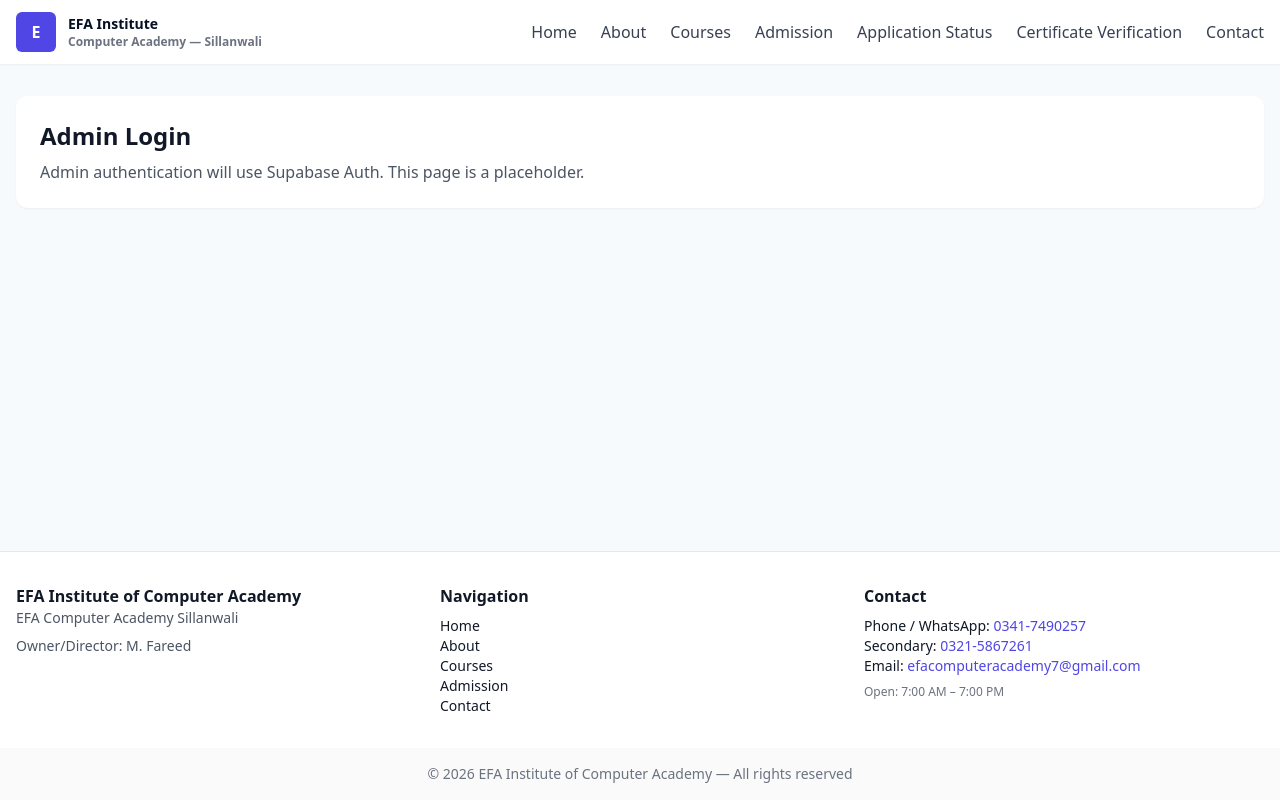
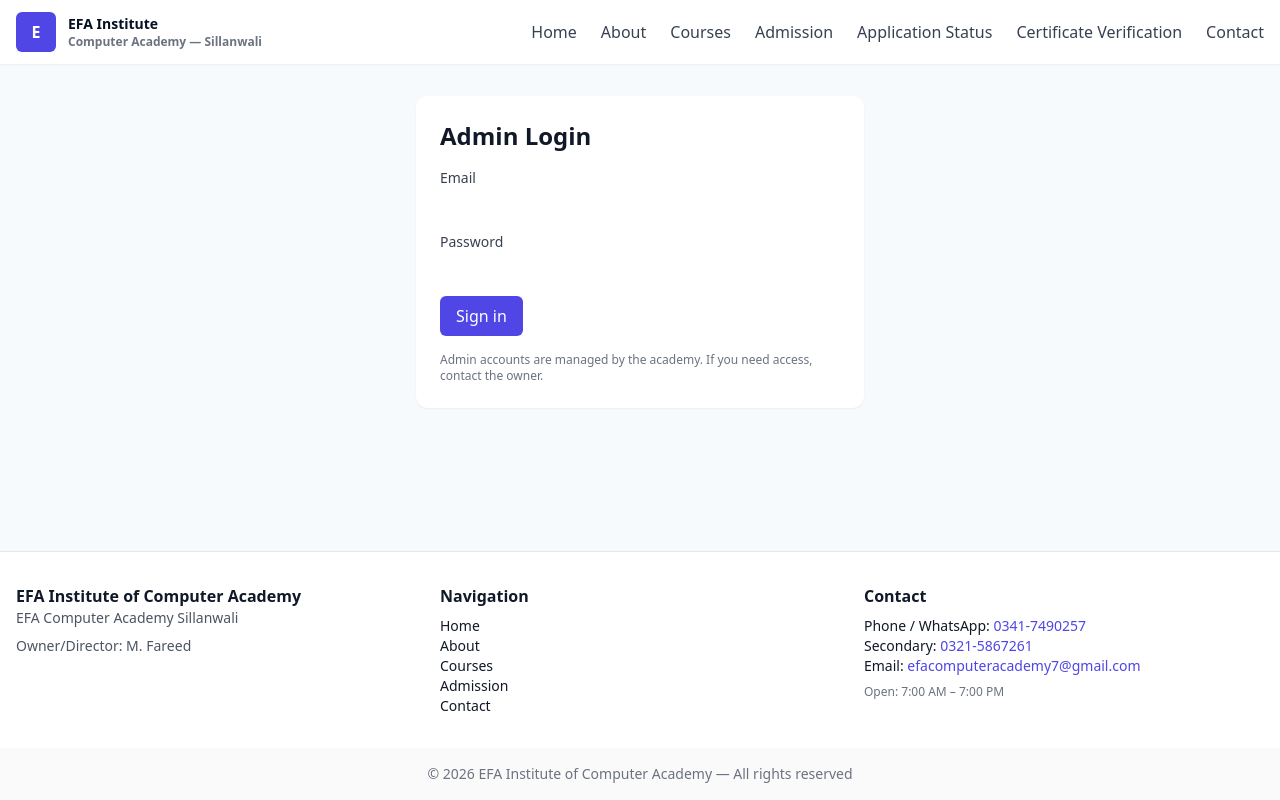
Before and after one commit to MalikYasirAli/efa-institute-computer-academy, a React (Vite) app in the folder frontend/: page /admin/login in a window 1280 px wide. Built offline with nearby package versions, Linux system fonts and the light colour scheme; no server answers.

Commit message:
feat(frontend): implement secure admin authentication foundation (Step 6)

```diff
--- a/frontend/src/components/ProtectedRoute.tsx
+++ b/frontend/src/components/ProtectedRoute.tsx
@@ -1,8 +1,71 @@
-import React from 'react'
+import React, { useEffect, useState } from 'react'
+import { supabase } from '@/lib/supabaseClient'
+import { Navigate, useLocation } from 'react-router-dom'
 
 const ProtectedRoute: React.FC<{ children: React.ReactNode }> = ({ children }) => {
-  // Lightweight placeholder — real auth check handled via supabase client in Admin area
-  // In-app checks will use supabase.auth.getSession() or user context
+  const [loading, setLoading] = useState(true)
+  const [authed, setAuthed] = useState(false)
+  const location = useLocation()
+
+  useEffect(() => {
+    let mounted = true
+    async function check() {
+      try {
+        const { data } = await supabase.auth.getSession()
+        const session = data.session
+        if (!session) {
+          if (mounted) {
+            setAuthed(false)
+            setLoading(false)
+          }
+          return
+        }
+        const userId = session.user.id
+        // Attempt to read role from profiles table
+        const { data: profile, error } = await supabase
+          .from('profiles')
+          .select('role')
+          .eq('auth_uid', userId)
+          .maybeSingle()
+        if (error) {
+          // If RLS prevents reading, treat as unauthenticated for admin
+          if (mounted) {
+            setAuthed(false)
+            setLoading(false)
+          }
+          return
+        }
+        const role = (profile as any)?.role
+        if (mounted) {
+          setAuthed(role === 'admin')
+          setLoading(false)
+        }
+      } catch (err) {
+        if (mounted) {
+          setAuthed(false)
+          setLoading(false)
+        }
+      }
+    }
+
+    check()
+    const { data: sub } = supabase.auth.onAuthStateChange((_event, session) => {
+      if (!session) {
+        setAuthed(false)
+      } else {
+        // re-run check when auth state changes
+        check()
+      }
+    })
+
+    return () => {
+      mounted = false
+      sub.subscription.unsubscribe()
+    }
+  }, [])
+
+  if (loading) return <div className="p-6">Loading...</div>
+  if (!authed) return <Navigate to={`/admin/login?redirect=${encodeURIComponent(location.pathname)}`} replace />
   return <>{children}</>
 }
 
--- /dev/null
+++ b/frontend/src/lib/auth.ts
@@ -0,0 +1,18 @@
+import { supabase } from './supabaseClient'
+
+export async function signInWithEmail(email: string, password: string) {
+  if (!import.meta.env.VITE_SUPABASE_URL || !import.meta.env.VITE_SUPABASE_ANON_KEY) {
+    throw new Error('Supabase not configured')
+  }
+  const res = await supabase.auth.signInWithPassword({ email, password })
+  return res
+}
+
+export async function signOut() {
+  await supabase.auth.signOut()
+}
+
+export async function getSession() {
+  const { data } = await supabase.auth.getSession()
+  return data.session
+}
--- a/frontend/src/routes/Admin/Dashboard.tsx
+++ b/frontend/src/routes/Admin/Dashboard.tsx
@@ -1,10 +1,41 @@
 import React from 'react'
+import { supabase } from '@/lib/supabaseClient'
 
 export default function AdminDashboard(){
+  const [userEmail, setUserEmail] = React.useState<string | null>(null)
+  const [loading, setLoading] = React.useState(true)
+
+  React.useEffect(() => {
+    let mounted = true
+    async function load() {
+      const { data } = await supabase.auth.getSession()
+      const session = data.session
+      if (session && mounted) setUserEmail(session.user.email ?? null)
+      if (mounted) setLoading(false)
+    }
+    load()
+    const { data: sub } = supabase.auth.onAuthStateChange((_event, session) => {
+      if (session) setUserEmail(session.user.email ?? null)
+      else setUserEmail(null)
+    })
+    return () => sub.subscription.unsubscribe()
+  }, [])
+
+  async function handleSignOut() {
+    await supabase.auth.signOut()
+    // no navigation here; ProtectedRoute will handle redirect
+  }
+
+  if (loading) return <div className="p-6">Loading...</div>
+
   return (
     <div className="bg-white p-6 rounded-lg shadow-sm">
       <h1 className="text-2xl font-bold">Admin Dashboard</h1>
-      <p className="mt-2 text-gray-600">Protected admin area — UI scaffold only. No destructive admin controls are present in this scaffold.</p>
+      <div className="mt-2 text-gray-600">Signed in as: <span className="font-medium">{userEmail}</span></div>
+      <div className="mt-4">
+        <button onClick={handleSignOut} className="px-4 py-2 bg-rose-600 text-white rounded-md">Sign out</button>
+      </div>
+      <div className="mt-4 text-sm text-gray-500">This admin area contains UI scaffolds only. No destructive actions are enabled yet.</div>
     </div>
   )
 }
--- a/frontend/src/routes/Admin/Login.tsx
+++ b/frontend/src/routes/Admin/Login.tsx
@@ -1,10 +1,81 @@
 import React from 'react'
+import { useNavigate, useSearchParams } from 'react-router-dom'
+import { signInWithEmail } from '@/lib/auth'
+import { supabase } from '@/lib/supabaseClient'
 
 export default function AdminLogin(){
+  const [email, setEmail] = React.useState('')
+  const [password, setPassword] = React.useState('')
+  const [loading, setLoading] = React.useState(false)
+  const [error, setError] = React.useState<string | null>(null)
+  const navigate = useNavigate()
+  const [searchParams] = useSearchParams()
+
+  async function handleSubmit(e: React.FormEvent) {
+    e.preventDefault()
+    setLoading(true)
+    setError(null)
+    try {
+      const res = await signInWithEmail(email.trim(), password)
+      if (res.error) {
+        setError(res.error.message)
+        setLoading(false)
+        return
+      }
+      const session = res.data?.session
+      if (!session) {
+        setError('Unable to sign in')
+        setLoading(false)
+        return
+      }
+      // Verify profile role
+      const userId = session.user.id
+      const { data: profile, error: pErr } = await supabase
+        .from('profiles')
+        .select('role')
+        .eq('auth_uid', userId)
+        .maybeSingle()
+      if (pErr || !profile) {
+        setError('User is not authorized as admin. Ensure your account is configured.')
+        await supabase.auth.signOut()
+        setLoading(false)
+        return
+      }
+      if ((profile as any).role !== 'admin') {
+        setError('User does not have admin privileges.')
+        await supabase.auth.signOut()
+        setLoading(false)
+        return
+      }
+
+      const redirect = searchParams.get('redirect') ?? '/admin'
+      navigate(redirect)
+    } catch (err: any) {
+      setError(err.message || 'Login failed')
+    } finally {
+      setLoading(false)
+    }
+  }
+
   return (
-    <div className="bg-white p-6 rounded-lg shadow-sm">
+    <div className="bg-white p-6 rounded-lg shadow-sm max-w-md mx-auto">
       <h1 className="text-2xl font-bold">Admin Login</h1>
-      <p className="mt-2 text-gray-600">Admin authentication will use Supabase Auth. This page is a placeholder.</p>
+      <form onSubmit={handleSubmit} className="mt-4 space-y-4">
+        <div>
+          <label className="block text-sm font-medium text-gray-700">Email</label>
+          <input value={email} onChange={e => setEmail(e.target.value)} className="mt-1 block w-full rounded-md border-gray-200" type="email" required />
+        </div>
+        <div>
+          <label className="block text-sm font-medium text-gray-700">Password</label>
+          <input value={password} onChange={e => setPassword(e.target.value)} className="mt-1 block w-full rounded-md border-gray-200" type="password" required />
+        </div>
+        <div>
+          <button type="submit" disabled={loading} className="px-4 py-2 bg-efa-indigo-500 text-white rounded-md">{loading ? 'Signing in...' : 'Sign in'}</button>
+        </div>
+        {error && <div className="text-sm text-rose-600">{error}</div>}
+      </form>
+
+      <div className="mt-4 text-xs text-gray-500">Admin accounts are managed by the academy. If you need access, contact the owner.</div>
     </div>
   )
 }
```
Also changed, not shown: 1 other file (tests, documents, lock files or other folders).
